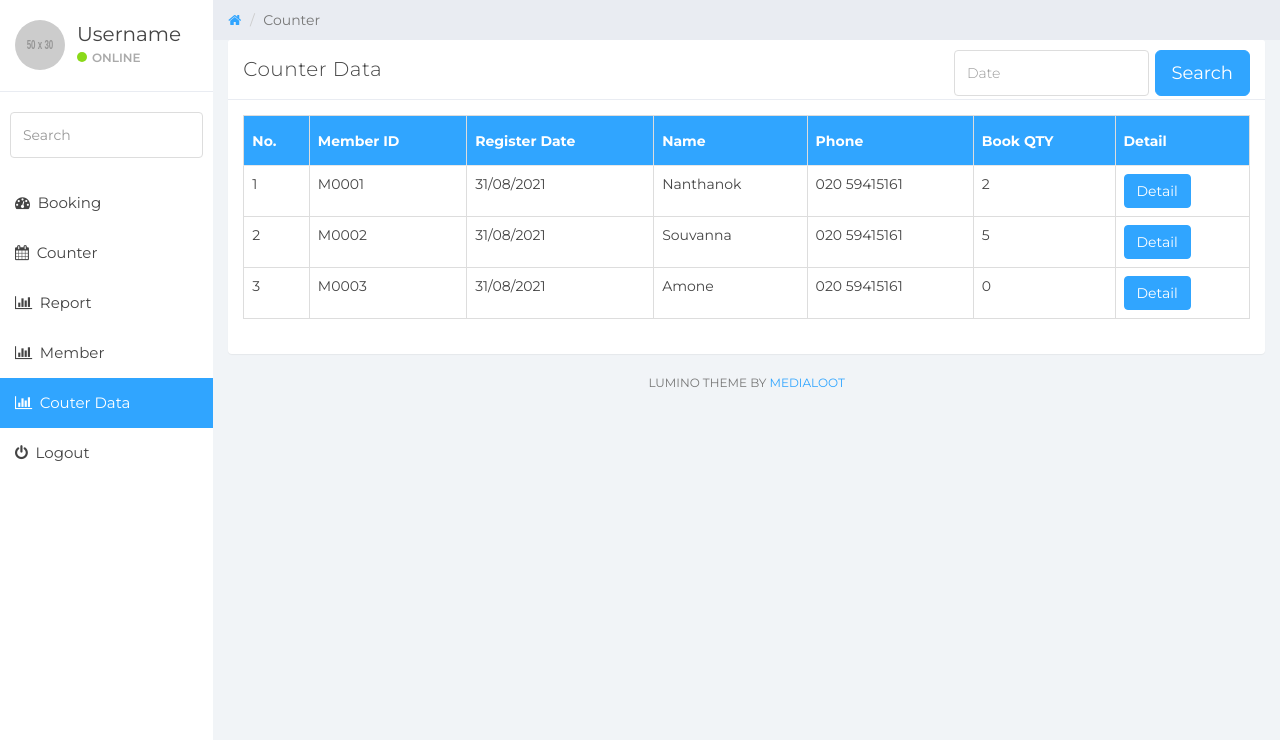
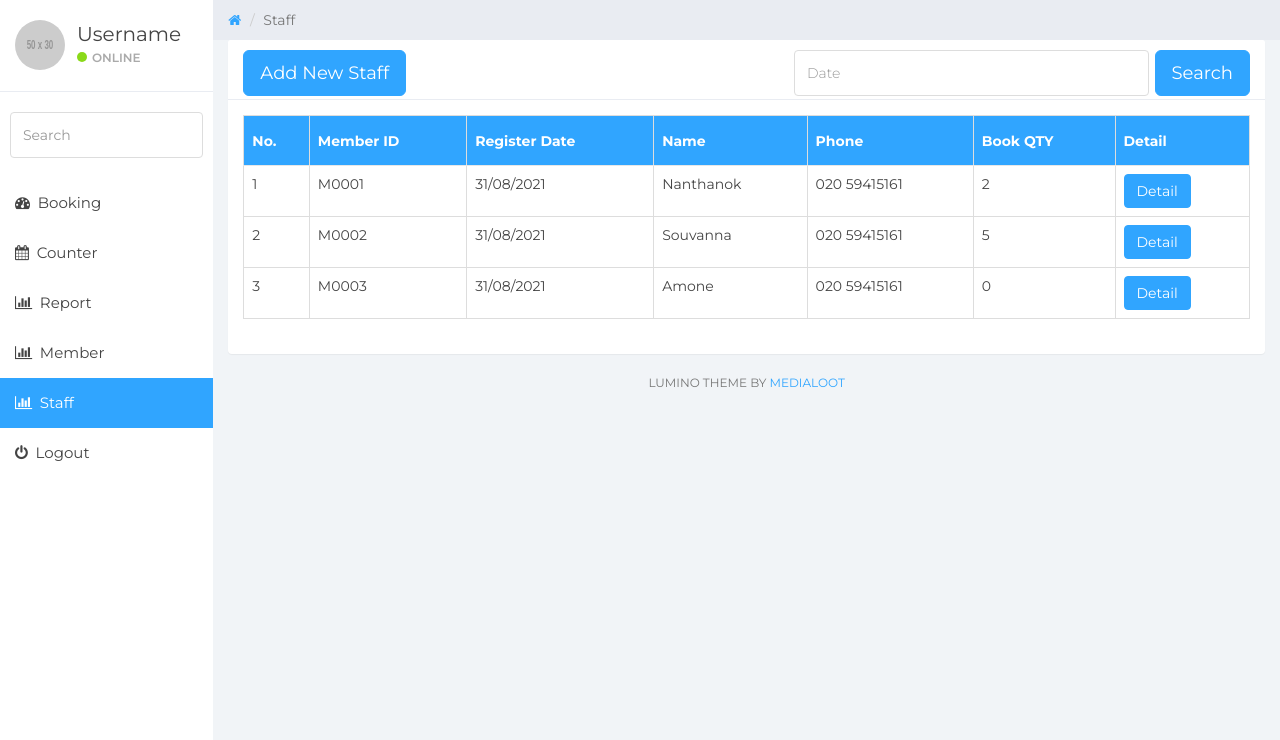
Before and after one commit to nunthanok/football, a PHP site: page /admin/staff.php in a window 1280 px wide. Shown: the part 60-800 px from the top of the page. Run offline with PHP 8.4, Linux system fonts and the light colour scheme; grey boxes labelled with a size stand in for pictures from a placeholder-image service; some libraries are stand-ins or nearby versions.

Commit message:
change menu name

```diff
--- a/admin/counter.php
+++ b/admin/counter.php
@@ -103,7 +103,7 @@
 			<li class="active"><a href="counter.php"><em class="fa fa-calendar">&nbsp;</em>Counter</a></li>
 			<li><a href="report.php"><em class="fa fa-bar-chart">&nbsp;</em> Report</a></li>
 			<li><a href="member.php"><em class="fa fa-bar-chart">&nbsp;</em> Member</a></li>
-			<li><a href="staff.php"><em class="fa fa-bar-chart">&nbsp;</em> Couter Data</a></li>
+			<li><a href="staff.php"><em class="fa fa-bar-chart">&nbsp;</em> Staff</a></li>
 
 
 			<!--<li><a href="elements.html"><em class="fa fa-toggle-off">&nbsp;</em> Members</a></li>
--- a/admin/index.php
+++ b/admin/index.php
@@ -103,7 +103,7 @@
 			<li><a href="counter.php"><em class="fa fa-calendar">&nbsp;</em> Counter</a></li>
 			<li><a href="report.php"><em class="fa fa-bar-chart">&nbsp;</em> Report</a></li>
 			<li><a href="member.php"><em class="fa fa-bar-chart">&nbsp;</em> Member</a></li>
-			<li><a href="staff.php"><em class="fa fa-bar-chart">&nbsp;</em> Couter Data</a></li>
+			<li><a href="staff.php"><em class="fa fa-bar-chart">&nbsp;</em> Staff</a></li>
 
 
 			<!--<li><a href="elements.html"><em class="fa fa-toggle-off">&nbsp;</em> Members</a></li>
--- a/admin/member.php
+++ b/admin/member.php
@@ -103,7 +103,7 @@
 			<li><a href="counter.php"><em class="fa fa-calendar">&nbsp;</em> Counter</a></li>
 			<li><a href="report.php"><em class="fa fa-bar-chart">&nbsp;</em> Report</a></li>
 			<li class="active"><a href="member.php"><em class="fa fa-bar-chart">&nbsp;</em> Member</a></li>
-			<li><a href="staff.php"><em class="fa fa-bar-chart">&nbsp;</em> Couter Data</a></li>
+			<li><a href="staff.php"><em class="fa fa-bar-chart">&nbsp;</em> Staff</a></li>
 
 			<!--<li><a href="elements.html"><em class="fa fa-toggle-off">&nbsp;</em> Members</a></li>
 			<li><a href="panels.html"><em class="fa fa-clone">&nbsp;</em> Alerts &amp; Panels</a></li> -->
--- a/admin/report.php
+++ b/admin/report.php
@@ -103,7 +103,7 @@
 			<li><a href="counter.php"><em class="fa fa-calendar">&nbsp;</em> Counter</a></li>
 			<li class="active"><a href="report.php"><em class="fa fa-bar-chart">&nbsp;</em> Report</a></li>
 			<li><a href="member.php"><em class="fa fa-bar-chart">&nbsp;</em> Member</a></li>
-			<li><a href="staff.php"><em class="fa fa-bar-chart">&nbsp;</em> Couter Data</a></li>
+			<li><a href="staff.php"><em class="fa fa-bar-chart">&nbsp;</em> Staff</a></li>
 
 			<!--<li><a href="elements.html"><em class="fa fa-toggle-off">&nbsp;</em> Members</a></li>
 			<li><a href="panels.html"><em class="fa fa-clone">&nbsp;</em> Alerts &amp; Panels</a></li> -->
--- a/admin/staff.php
+++ b/admin/staff.php
@@ -103,7 +103,7 @@
 			<li><a href="counter.php"><em class="fa fa-calendar">&nbsp;</em> Counter</a></li>
 			<li><a href="report.php"><em class="fa fa-bar-chart">&nbsp;</em> Report</a></li>
 			<li><a href="member.php"><em class="fa fa-bar-chart">&nbsp;</em> Member</a></li>
-            <li class="active"><a href="staff.php"><em class="fa fa-bar-chart">&nbsp;</em> Couter Data</a></li>
+            <li class="active"><a href="staff.php"><em class="fa fa-bar-chart">&nbsp;</em> Staff</a></li>
 
 			<!--<li><a href="elements.html"><em class="fa fa-toggle-off">&nbsp;</em> Members</a></li>
 			<li><a href="panels.html"><em class="fa fa-clone">&nbsp;</em> Alerts &amp; Panels</a></li> -->
@@ -117,7 +117,7 @@
 				<li><a href="#">
 					<em class="fa fa-home"></em>
 				</a></li>
-				<li class="active">Counter</li>
+				<li class="active">Staff</li>
 			</ol>
 		</div><!--/.row-->
 
@@ -130,15 +130,15 @@
 				<div class="panel panel-default">
 					<div class="panel-heading">
 
-						<div class="row">
+					<div class="row">
 							<div class="col-lg-6">
-								Counter Data
+								<button class="btn btn-primary btn-lg"> Add New Staff</button>
 							</div>
 							<div class="col-lg-6">
 								<form class="form-inline pull-right">
 									<div class="form-group">
-										<label class="sr-only" for="exampleInputPassword3">Search Member</label>
-										<input type="password" class="form-control" id="" placeholder="Date">
+										<label class="sr-only" for="exampleInputPassword3">Search</label>
+										<input type="password" class="form-control" size="40" id="" placeholder="Date">
 									</div>
 									<button type="submit" class="btn btn-primary btn-lg">Search</button>
 								</form>
```
